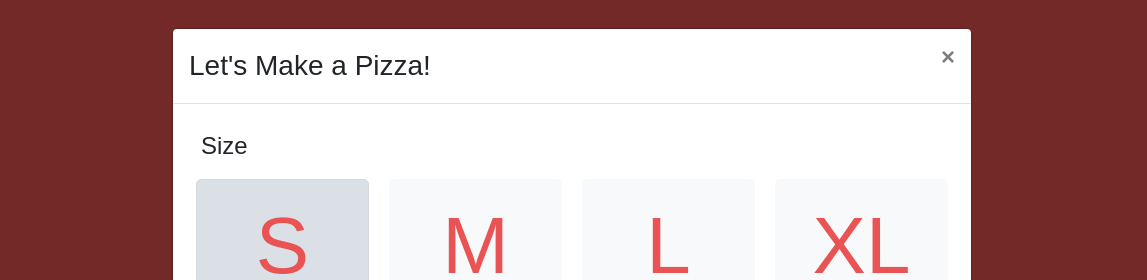
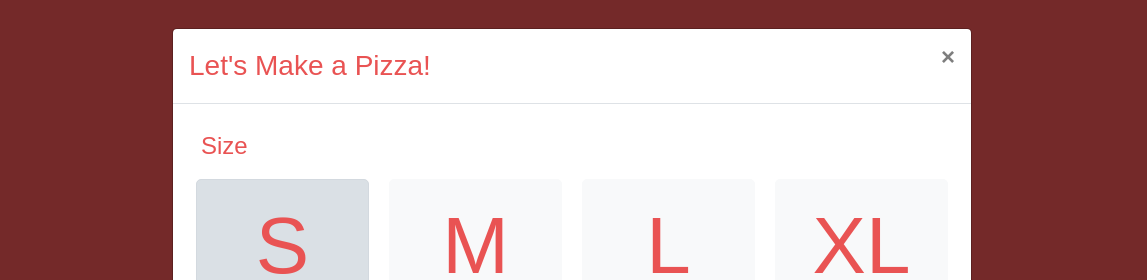
Before and after one commit to irinagabe/zzap-pizzeria, a plain HTML site: page index.html in a window 1280 px wide. Both pictures are taken after a click on the button "Order a Pizza!". Shown: the top 280 px of the page, 68-1215 px from the left. Drawn offline with nearby package versions, Linux system fonts and the light colour scheme; a web font is replaced by a local one.

Commit message:
Misc. commit

```diff
--- a/styles.css
+++ b/styles.css
@@ -114,8 +114,13 @@ main {
   color: #e95353;
 }
 
+.modal-title {
+  color: #e95353;
+}
+
 form {
-  padding: 12px;;
+  padding: 12px;
+  color: #e95353;
 }
 
 #size-grid {
```
Also changed, not shown: index.html (+0 -1 lines).
